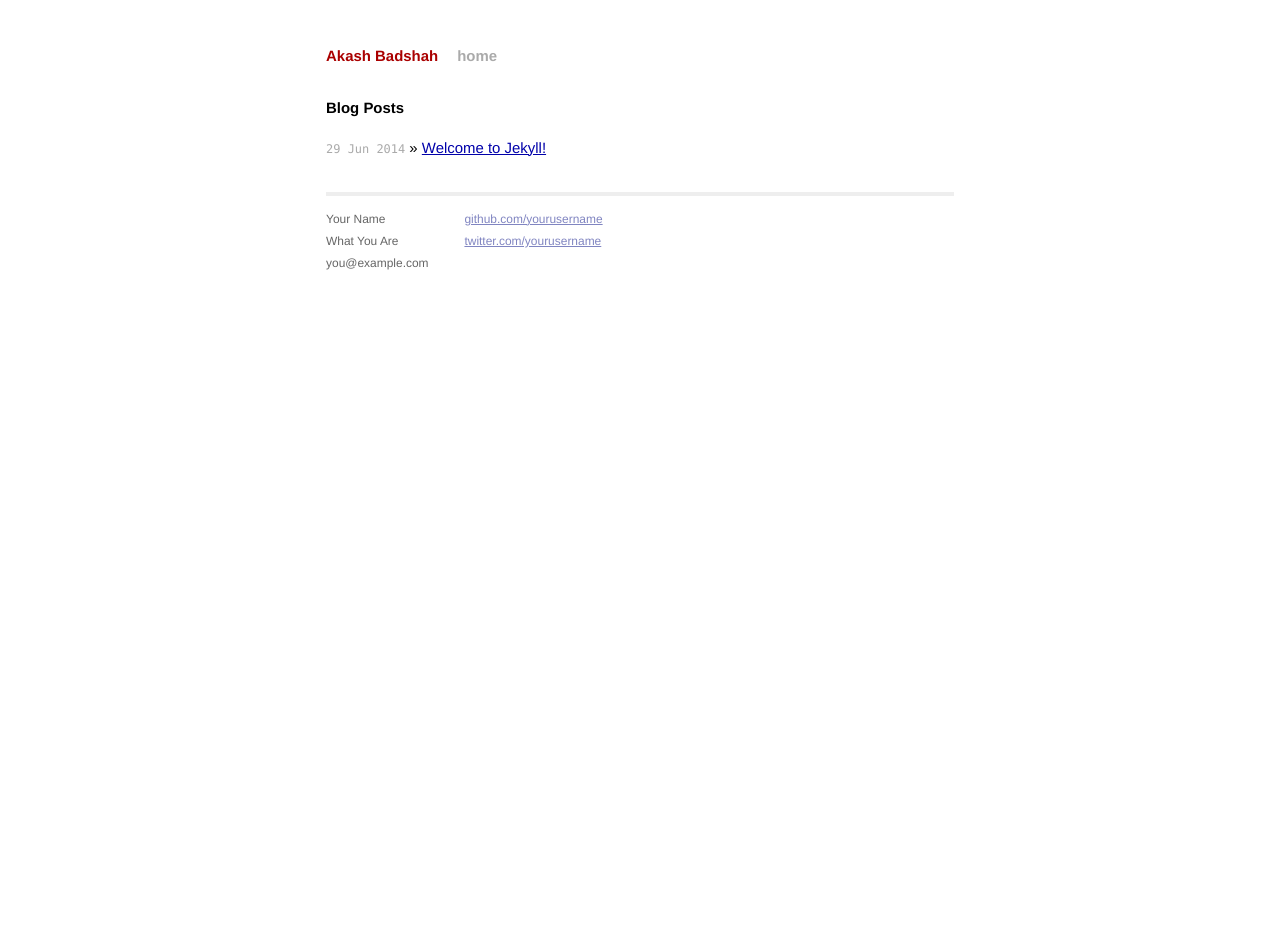
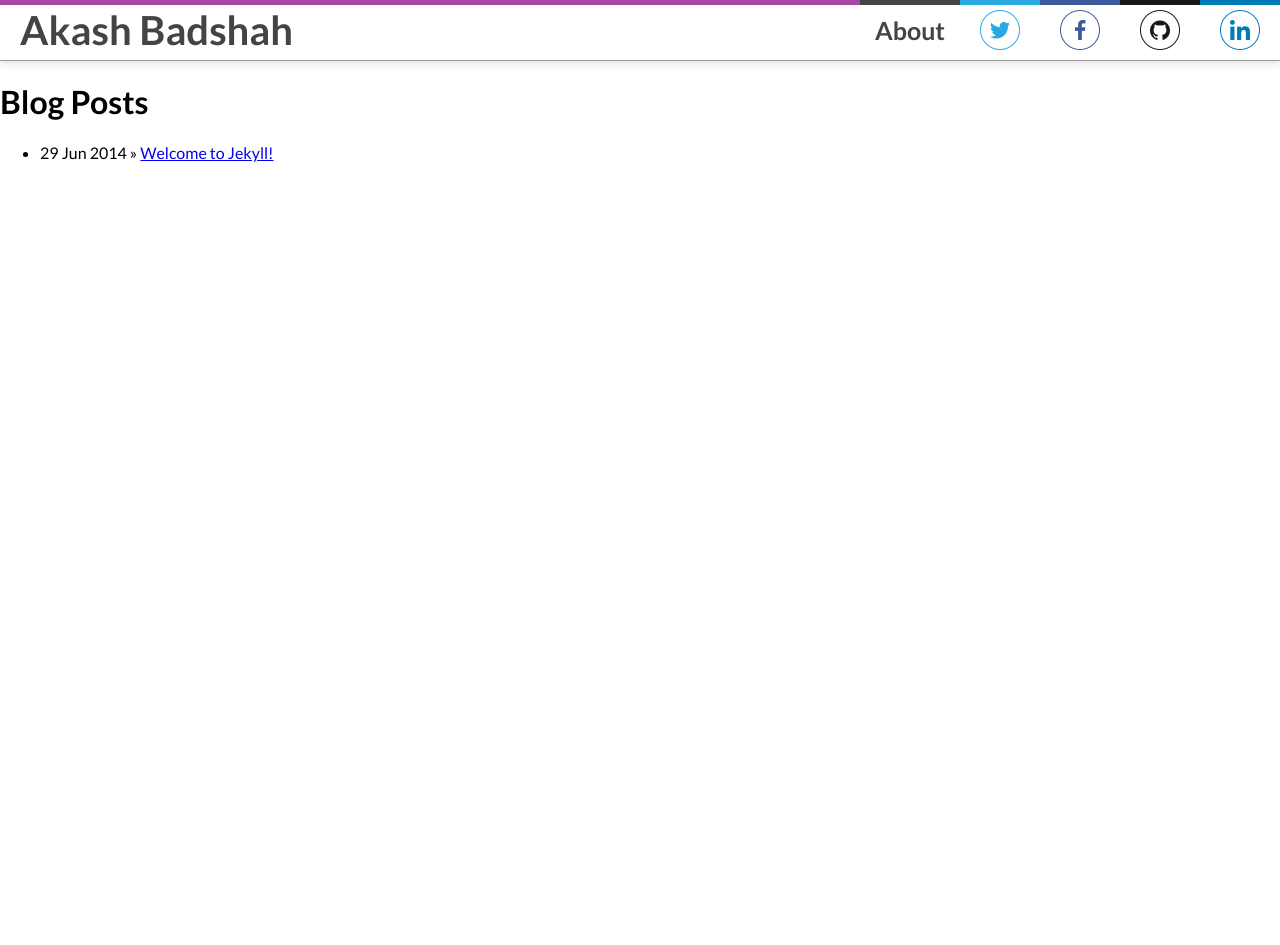
Before and after one commit to akashbad/akashbad.github.io, a Jekyll site: the page built from index.html, in a window 1280 px wide. Built offline with Jekyll 4.4.1, drawn with Linux system fonts in a browser that asks for light colours; Markdown is read by kramdown in place of the engine named in the settings; after the commit the page ends 900 px from its top, so only the background shows below that.

Commit message:
working on home page

```diff
--- a/_layouts/default.html
+++ b/_layouts/default.html
@@ -8,37 +8,26 @@
 
         <!-- syntax highlighting CSS -->
         <link rel="stylesheet" href="/css/syntax.css">
-
+        <link href='http://fonts.googleapis.com/css?family=Lato:400,700,400italic' rel='stylesheet' type='text/css'>
         <!-- Custom CSS -->
         <link rel="stylesheet" href="/css/main.css">
 
     </head>
     <body>
-
-        <div class="site">
-          <div class="header">
-            <h1 class="title"><a href="/">{{ site.name }}</a></h1>
-            <a class="extra" href="/">home</a>
-          </div>
-
-          {{ content }}
-
-          <div class="footer">
-            <div class="contact">
-              <p>
-                Your Name<br />
-                What You Are<br />
-                you@example.com
-              </p>
-            </div>
-            <div class="contact">
-              <p>
-                <a href="https://github.com/yourusername">github.com/yourusername</a><br />
-                <a href="https://twitter.com/yourusername">twitter.com/yourusername</a><br />
-              </p>
-            </div>
-          </div>
+      <div class="header">
+        <a class="brand" href="/">
+          Akash Badshah
+        </a>
+        <div class="header-links">
+          <a href="/about/">About</a>
+          <a class="logo-link twitter" href="http://twitter.com/akashbad"><span></span></a>
+          <a class="logo-link facebook" href="http://facebook.com/akashbad"><span></span></a>
+          <a class="logo-link github" href="http://github.com/akashbad"><span></span></a>
+          <a class="logo-link linkedin" href="http://www.linkedin.com/pub/akash-badshah/62/497/204"><span></span></a>
         </div>
-
+      </div>
+      <div class="container">
+        {{ content }}
+      </div>
     </body>
 </html>
--- a/css/main.css
+++ b/css/main.css
@@ -1,160 +1,119 @@
-/*****************************************************************************/
-/*
-/* Common
-/*
-/*****************************************************************************/
-
-/* Global Reset */
-* {
-  margin: 0;
-  padding: 0;
+body {
+  font-family: 'Lato', sans-serif;
+  margin: 0px;
+  padding: 0px;
 }
 
-html, body { height: 100%; }
-
-body {
-  background-color: #FFF;
-  font: 13.34px Helvetica, Arial, sans-serif;
-  font-size: small;
-  text-align: center;
+.header {
+  height: 55px;
+  border-top: solid 5px rgb(165, 72, 165);
+  width: 100%;
+  font-weight: bold;
+  color: #444;
+  border-bottom: solid 1px #999;
+  background: white;
+  box-shadow: 0 0px 10px 0px rgba(25,25,25,0.2);
 }
 
-h1, h2, h3, h4, h5, h6 {
-  font-size: 100%; }
-
-h1 { margin-bottom: 1em; }
-p { margin: 1em 0; }
-
-a         { color: #00a; }
-a:hover   { color: #000; }
-a:visited { color: #a0a; }
-
-/*****************************************************************************/
-/*
-/* Home
-/*
-/*****************************************************************************/
-ul.posts {
-  list-style-type: none;
-  margin-bottom: 2em;
+.brand {
+  font-size: 40px;
+  line-height: 40px;
+  text-decoration: none;
+  padding: 5px 20px 10px 20px;
+  color: #444;
+  float: left;
 }
 
-ul.posts li {
-  line-height: 1.75em;
+.header-links {
+  float: right;
+  height: 60px;
+  margin-top: -5px;
 }
 
-ul.posts span {
-  color: #aaa;
-  font-family: Monaco, "Courier New", monospace;
-  font-size: 80%;
+.header-links a {
+  width: 100px;
+  height: 60px;
+  display: inline-block;
+  text-align: center;
+  float: left;
+  font-size: 25px;
+  font-weight: bold;
+  color: #444;
+  text-decoration: none;
+  line-height: 60px;
 }
 
-/*****************************************************************************/
-/*
-/* Site
-/*
-/*****************************************************************************/
-
-.site {
-  font-size: 115%;
-  text-align: justify;
-  width: 42em;
-  margin: 3em auto 2em;
-  line-height: 1.5em;
+.header-links a {
+  position: relative;
+  z-index: 1;
+  transition: 0.08s ease-in;
 }
 
-.site .header a {
-  font-weight: bold;
-  text-decoration: none;
+.logo-link span {
+  background: transparent url("/images/logos.png") no-repeat;
+  background-size: 160px 80px;
+  height: 40px;
+  width: 40px;
+  margin: 10px auto;
+  display: block;
+  background-position-y: 0px;
 }
 
-.site .header h1.title {
-  display: inline-block;
-  margin-bottom: 2em;
+.logo-link:hover span{
+  background-position-y: -40px;
 }
 
-.site .header h1.title a {
-  color: #a00;
+.logo-link.twitter span {
+  background-position-x: 0px;
 }
 
-.site .header h1.title a:hover {
-  color: #000;
+.logo-link.facebook span {
+  background-position-x: -40px;
 }
 
-.site .header a.extra {
-  color: #aaa;
-  margin-left: 1em;
+.logo-link.linkedin span {
+  background-position-x: -80px;
 }
 
-.site .header a.extra:hover {
-  color: #000;
+.logo-link.github span {
+  background-position-x: -120px;
 }
 
-.site .meta {
-  color: #aaa;
+.header-links a:before {
+  content: "";
+  position: absolute;
+  background: #444;
+  left: 0;
+  right: 0;
+  bottom: 55px;
+  top: 0;
+  z-index: -1;
+  -webkit-transition: bottom 0.09s ease-in;
 }
 
-.site .footer {
-  font-size: 80%;
-  color: #666;
-  border-top: 4px solid #eee;
-  margin-top: 2em;
-  overflow: hidden;
+.header-links a:hover {
+  color: white;
 }
 
-.site .footer .contact {
-  float: left;
-  margin-right: 3em;
+.header-links a:hover:before {
+  bottom: 0;
 }
 
-.site .footer .contact a {
-  color: #8085C1;
+.logo-link.twitter:before {
+  background: #28AAE1;
 }
 
-.site .footer .rss {
-  margin-top: 1.1em;
-  margin-right: -.2em;
-  float: right;
+.logo-link.facebook:before {
+  background: #3C5A99;
 }
 
-.site .footer .rss img {
-  border: 0;
+.logo-link.github:before {
+  background: #181616;
+}
+.logo-link.linkedin:before {
+  background: #007BB5;
 }
 
-/*****************************************************************************/
-/*
-/* Posts
-/*
-/*****************************************************************************/
-
-/* standard */
-.post pre {
-  border: 1px solid #ddd;
-  background-color: #eef;
-  padding: 0 .4em;
+.logo-link {
+  width: 80px !important;
 }
-
-.post ul, .post ol {
-  margin-left: 1.35em;
-}
-
-.post code {
-  border: 1px solid #ddd;
-  background-color: #eef;
-  padding: 0 .2em;
-}
-
-.post pre code {
-  border: none;
-}
-
-/* terminal */
-.post pre.terminal {
-  border: 1px solid #000;
-  background-color: #333;
-  color: #FFF;
-}
-
-.post pre.terminal code {
-  background-color: #333;
-}
```
Also changed, not shown: images/Github.png (added), images/facebook.png (added), images/linkedin.png (added), images/logos.png (added), images/twitter.png (added).
